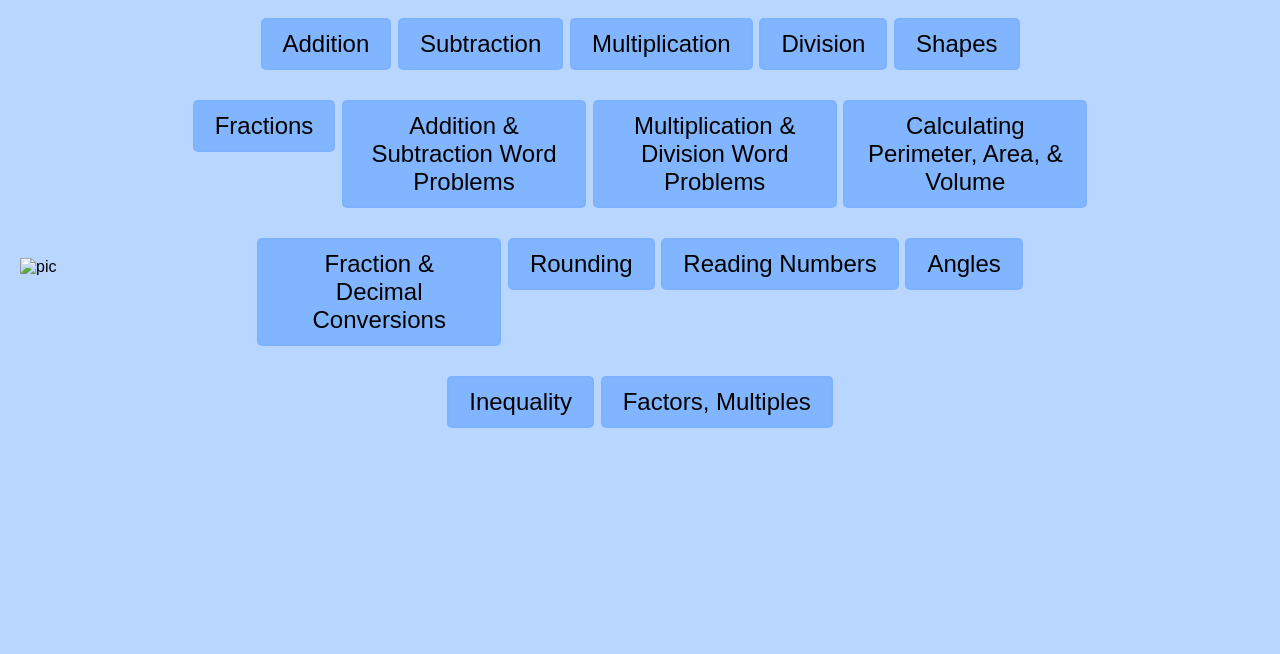
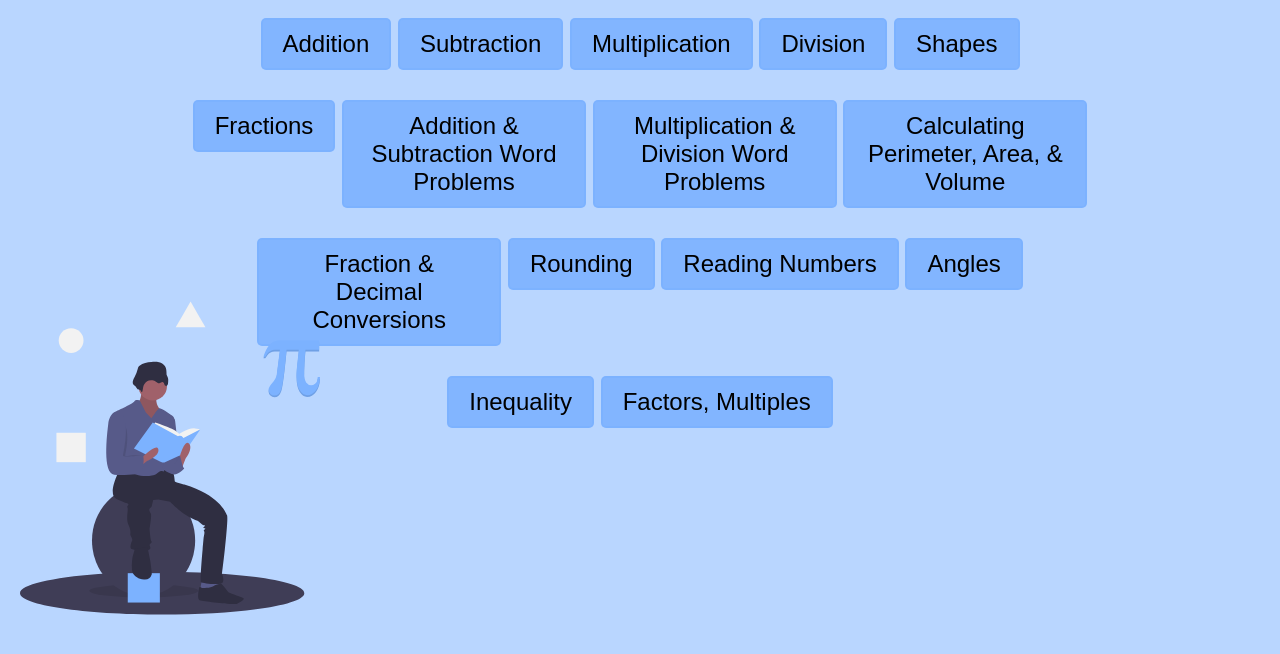
Before and after one commit to alekhyau19/StudySheets, a plain HTML site: page math.html in a window 1280 px wide. Shown: the part 214-868 px from the top of the page. Before the commit the page ends 832 px from the top, so only its background shows below. Drawn offline with Linux system fonts and the light colour scheme.

Commit message:
Update math.html

```diff
--- a/math.html
+++ b/math.html
@@ -36,7 +36,7 @@
         <a href="https://drive.google.com/file/d/1-rUsRm_kN9tSBBknKziB2g6QjCDJQ8MT/view?usp=share_link" target="_blank">Factors, Multiples </a>
     </div>
     <div class = "math_image" >
-        <img src = "images/pic2.svg"
+        <img src = "pic2.svg"
         alt = "pic" />
     </div>
 </body>
```
